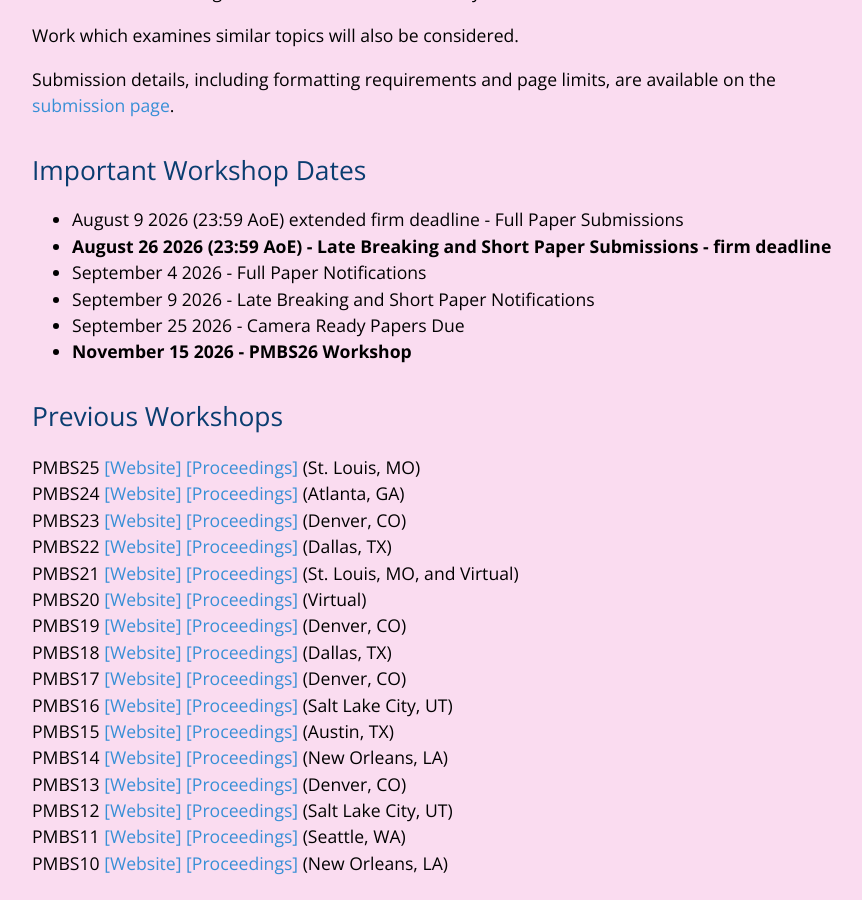
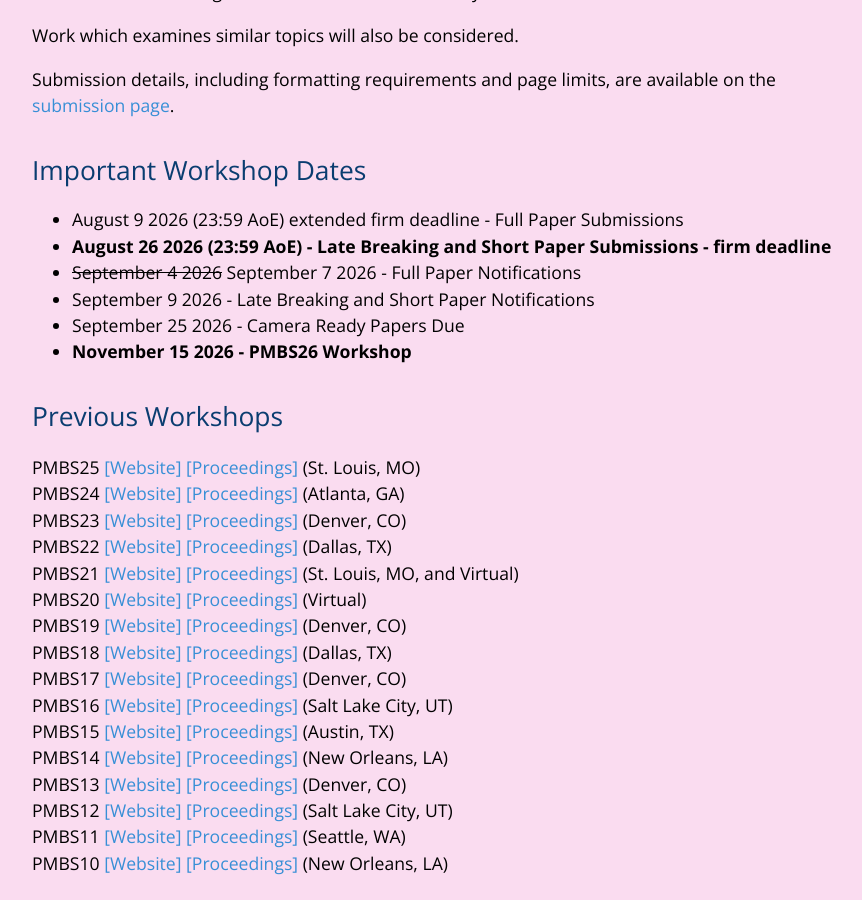
Before and after one commit to pmbs-workshop/pmbs-workshop.github.io, a Jekyll site: the page built from index.markdown, in a window 1280 px wide and 900 px high, scrolled down 1518 px. Shown: the whole window, without its empty margins (192-1054 px from the left). Built offline with Jekyll 4.4.1, drawn with Linux system fonts in a browser that asks for light colours.

Commit message:
updated notification deadline

```diff
--- a/index.markdown
+++ b/index.markdown
@@ -57,7 +57,7 @@ Important Workshop Dates
 
 * August 9 2026 (23:59 AoE) extended firm deadline - Full Paper Submissions
 * **August 26 2026 (23:59 AoE) - Late Breaking and Short Paper Submissions - firm deadline**
-* September 4 2026 - Full Paper Notifications
+* <del>September 4 2026</del> September 7 2026 - Full Paper Notifications
 * September 9 2026 - Late Breaking and Short Paper Notifications
 * September 25 2026 - Camera Ready Papers Due
 * **November 15 2026 - PMBS26 Workshop**
```
